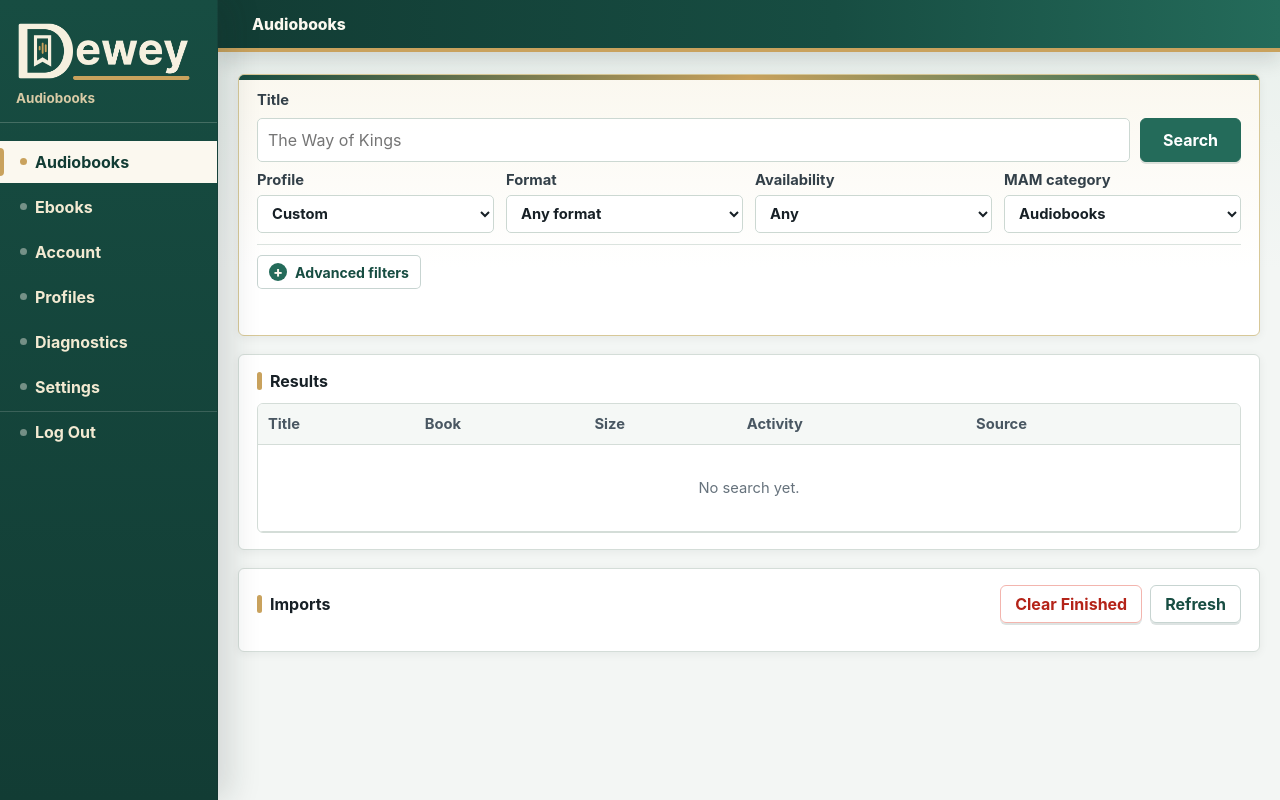
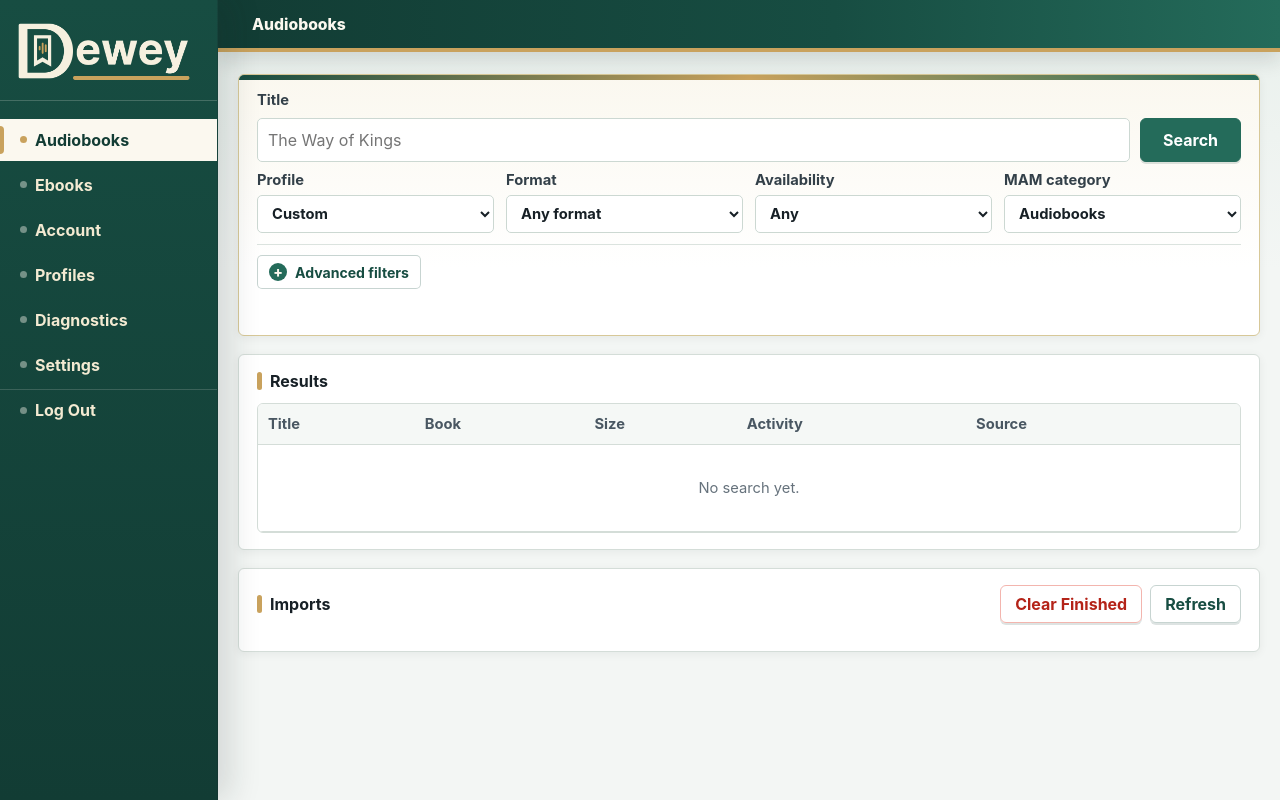
Before and after one commit to djmehs17/Dewey, a FastAPI app: page / in a window 1280 px wide. Run offline with FastAPI, Linux system fonts and the light colour scheme; data that the repository does not hold is empty; parts of the project's set-up code (start-up, migrations or seed data) failed here and were passed over.

Commit message:
Drop the "Audiobooks" brand tagline
It's just Dewey; the tagline is redundant with the nav and inaccurate now that
Dewey handles ebooks too.

Co-Authored-By: Claude Opus 4.8 <noreply@anthropic.com>

```diff
--- a/templates/index.html
+++ b/templates/index.html
@@ -12,7 +12,6 @@
       <header class="topbar">
         <div class="brand">
           <img class="brand-logo" src="/static/dewey-logo.png?v=20260522-raster" alt="Dewey" width="178" height="66" />
-          <p>Audiobooks</p>
         </div>
         <nav aria-label="Primary">
           <button class="nav-button is-active" data-view-button="search" type="button">Audiobooks</button>
```
